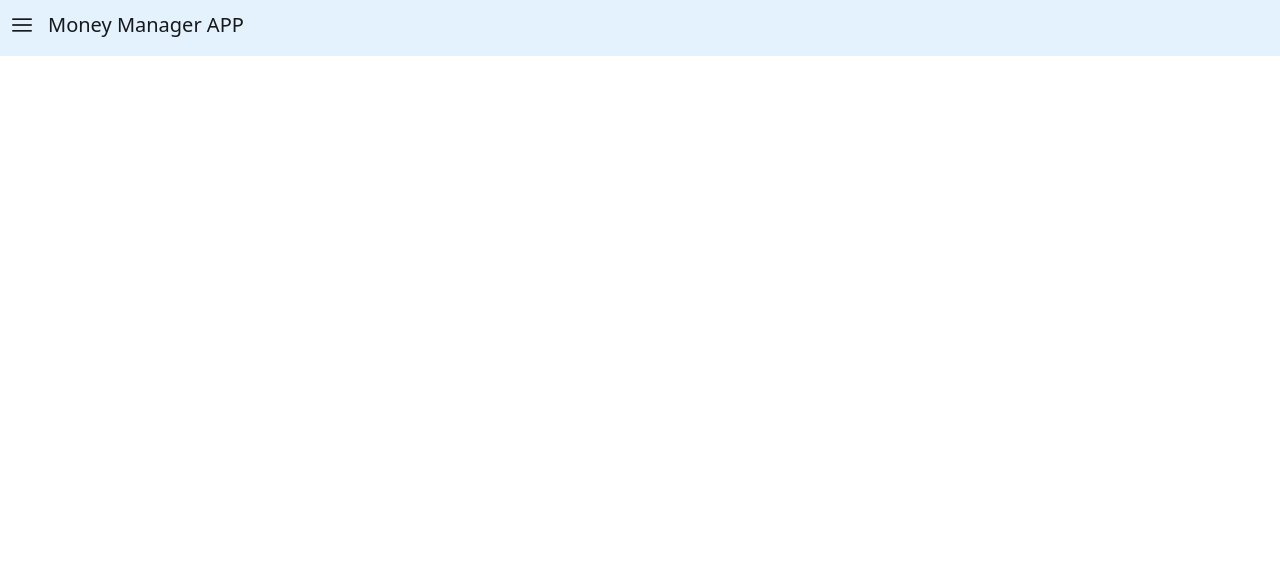
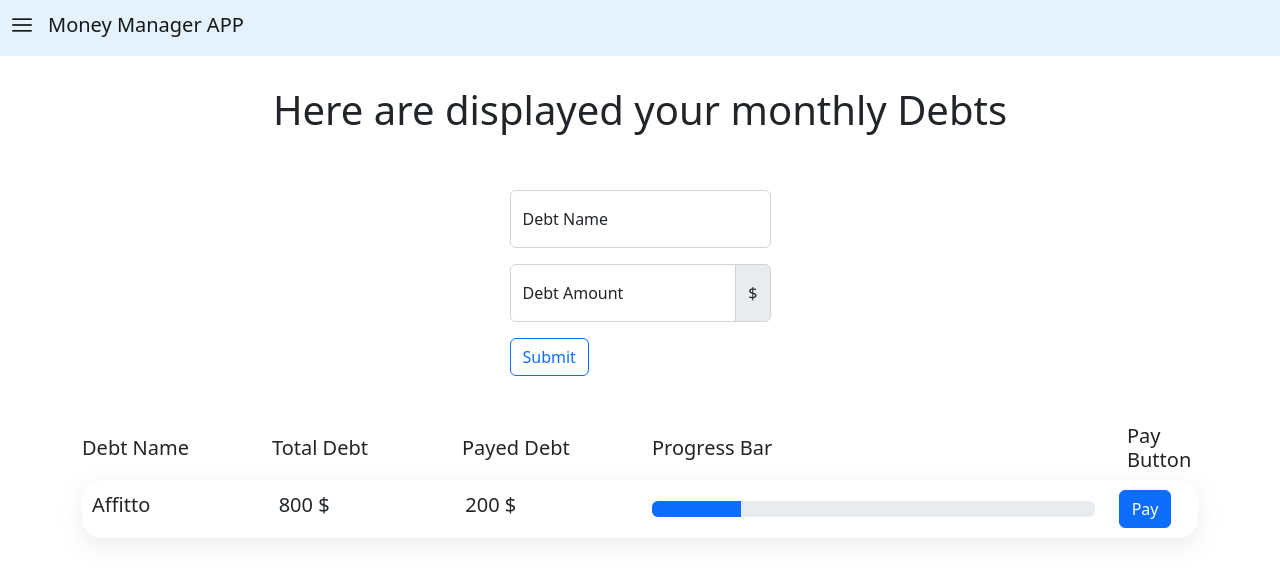
Before and after one commit to xCrowHD/Money-Managment-Web-App, a plain HTML site: page FrontEnd/html_pages and css/debt.html in a window 1280 px wide. Drawn offline with nearby package versions, Linux system fonts and the light colour scheme.

Commit message:
updated debt.html structure in a static way

```diff
--- a/FrontEnd/html_pages and css/debt.html
+++ b/FrontEnd/html_pages and css/debt.html
@@ -13,6 +13,113 @@
 <body>
     <!-- the navabr and offcanvas are dinamically loaded -->
 
+    <!-- this div serves as a spacer with the navabar -->
+    <div style="height: 30px;"></div>
+    <!-- this is where the content start -->
+<div class="container">
+        <!-- this is the title -->
+        <h1 style="text-align: center;">Here are displayed your monthly Debts</h1>
+
+        <!-- this the form -->
+        <div class="row justify-content-center">
+            <div class="col-sm-3 m-5" id="chart">
+                <div class="form-floating mb-3">
+                    <input type="text" class="form-control" id="debtname" placeholder="debtname">
+                    <label for="debtname">Debt Name</label>
+                </div>
+                <div class="input-group mb-3">
+                    <div class="form-floating">
+                        <input type="number" class="form-control" id="debtmoney" placeholder="debtmoney">
+                        <label for="debtmoney">Debt Amount</label>
+                    </div>
+                    <span class="input-group-text">$</span>
+                </div>
+
+                <button class="btn btn-outline-primary" type="button" id="adddebt">Submit</button>
+
+            </div>
+        </div>
+
+        <!-- this the debts list header -->
+        <div class="row justify-content-evenly " style="align-items: center;">
+            <div class="col-sm-2">
+                <h5>Debt Name</h5>
+            </div>
+            <div class="col-sm-2">
+                <h5>Total Debt</h5>
+            </div>
+            <div class="col-sm-2">
+                <h5>Payed Debt</h5>
+            </div>
+            <div class="col-sm-5">
+                <h5>Progress Bar</h5>
+            </div>
+            <div class="col-sm-1">
+                <h5>Pay Button</h5>
+            </div>
+
+        </div>
+
+        <!-- thsi is a debt -->
+        <div id="list">
+            <div class="block">
+                <div class="row justify-content-evenly " style="align-items: center;">
+                    <div class="col-sm-2">
+                        <h5>Affitto</h5>
+                    </div>
+                    <div class="col-sm-2">
+                        <h5>800 $</h5>
+                    </div>
+                    <div class="col-sm-2">
+                        <h5>200 $</h5>
+                    </div>
+                    <div class="col-sm-5">
+                        <div class="progress">
+                            <div class="progress-bar" role="progressbar" aria-valuenow="200"
+                            aria-valuemin="0" aria-valuemax="800" style="width: 20%"></div>
+                          </div>
+                    </div>
+                    <div class="col-sm-1">
+                        <!-- Button trigger modal -->
+                        <button type="button" class="btn btn-primary" data-bs-toggle="modal" data-bs-target="#myModal">
+                        Pay
+                        </button>
+                    </div>
+                </div>
+            </div>
+        </div>
+
+        <!-- Modal -->
+    <div class="modal fade" id="myModal" tabindex="-1" aria-labelledby="ModalLabel" aria-hidden="true">
+        <div class="modal-dialog">
+        <div class="modal-content">
+            <!-- modal header -->
+            <div class="modal-header">
+            <h5 class="modal-title" id="ModalLabel">Debt Name</h5>
+            <button type="button" class="btn-close" data-bs-dismiss="modal" aria-label="Close"></button>
+            </div>
+            <!-- modal body -->
+            <div class="modal-body">
+                <div class="input-group ">
+                    <div class="form-floating">
+                        <input type="number" class="form-control" id="floatingInput" placeholder="amount">
+                        <label for="floatingInput">Amount you are paying</label>
+                      </div>
+                    <span class="input-group-text">$</span>
+                  </div>
+            </div>
+            <!-- modal footer -->
+            <div class="modal-footer">
+            <button type="button" class="btn btn-secondary" data-bs-dismiss="modal">Close</button>
+            <button type="submit" class="btn btn-primary" value="">Pay Debt</button>
+            </div>
+        </div>
+        </div>
+    </div>
+
+
+</div>
+
     <script src="../js scripts/dinload_navbar.js"></script>
 </body>
 </html>
```
